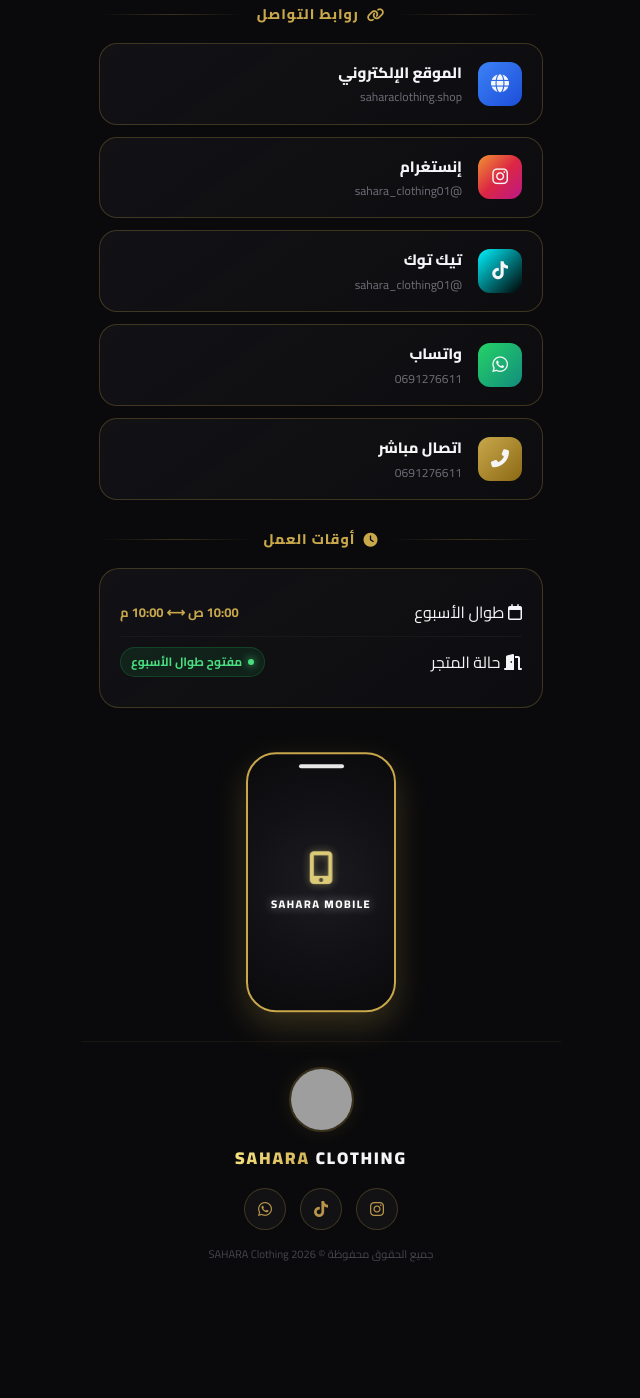
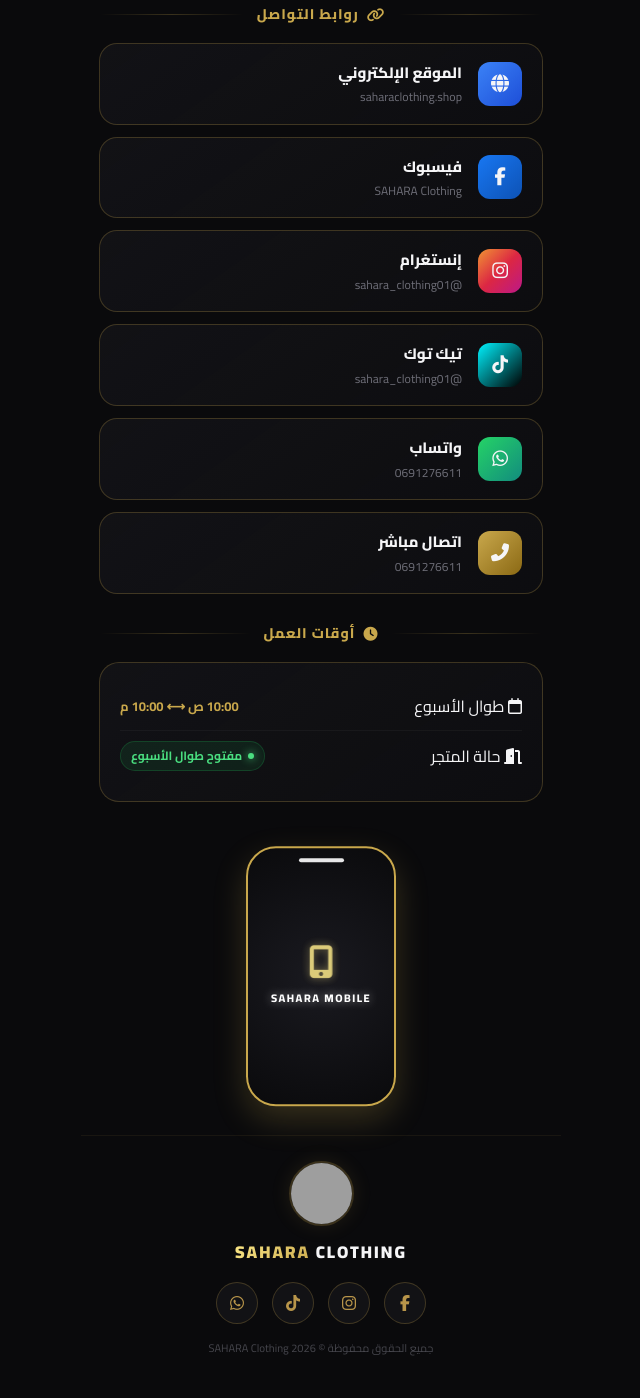
Before and after one commit to Youssef-nfc/momti3.ma, a plain HTML site: page index.html in a window 1280 px wide. Shown: the part 1214-2612 px from the top of the page, without its empty margins (319-959 px from the left). Before the commit the page ends 2518 px from the top, so only its background shows below. Drawn offline with Linux system fonts and the light colour scheme; grey boxes are pictures that could not be loaded.

Commit message:
Add Facebook link to website and footer
Added Facebook link to the footer and main content.

```diff
--- a/index.html
+++ b/index.html
@@ -443,6 +443,7 @@
         }
 
         .link-icon.website { background: linear-gradient(135deg, #3b82f6, #1d4ed8); }
+        .link-icon.facebook { background: linear-gradient(135deg, #1877f2, #0d52b5); }
         .link-icon.instagram { background: linear-gradient(135deg, #f09433, #dc2743, #bc1888); }
         .link-icon.tiktok { background: linear-gradient(135deg, #00f2fe, #000000); }
         .link-icon.whatsapp { background: linear-gradient(135deg, #25d366, #128c7e); }
@@ -918,6 +919,10 @@
                     <div class="link-icon website"><i class="fas fa-globe"></i></div>
                     <div class="link-content"><h4>الموقع الإلكتروني</h4><p>saharaclothing.shop</p></div>
                 </a>
+                <a href="https://www.facebook.com/profile.php?id=61586521956783" target="_blank" class="link-card">
+                    <div class="link-icon facebook"><i class="fab fa-facebook-f"></i></div>
+                    <div class="link-content"><h4>فيسبوك</h4><p>SAHARA Clothing</p></div>
+                </a>
                 <a href="https://instagram.com/sahara_clothing01" target="_blank" class="link-card">
                     <div class="link-icon instagram"><i class="fab fa-instagram"></i></div>
                     <div class="link-content"><h4>إنستغرام</h4><p>@sahara_clothing01</p></div>
@@ -970,6 +975,7 @@
             <div class="footer-logo"><img src="21086.png" alt="SAHARA Clothing"></div>
             <div class="footer-brand"><span class="gold">SAHARA</span> CLOTHING</div>
             <div class="social-icons">
+                <a href="https://www.facebook.com/profile.php?id=61586521956783" target="_blank" class="social-icon"><i class="fab fa-facebook-f"></i></a>
                 <a href="https://instagram.com/sahara_clothing01" target="_blank" class="social-icon"><i class="fab fa-instagram"></i></a>
                 <a href="https://www.tiktok.com/@sahara_clothing01?_r=1&_t=ZS-996hpkz243A" target="_blank" class="social-icon"><i class="fab fa-tiktok"></i></a>
                 <a href="https://wa.me/212691276611" target="_blank" class="social-icon"><i class="fab fa-whatsapp"></i></a>
```
